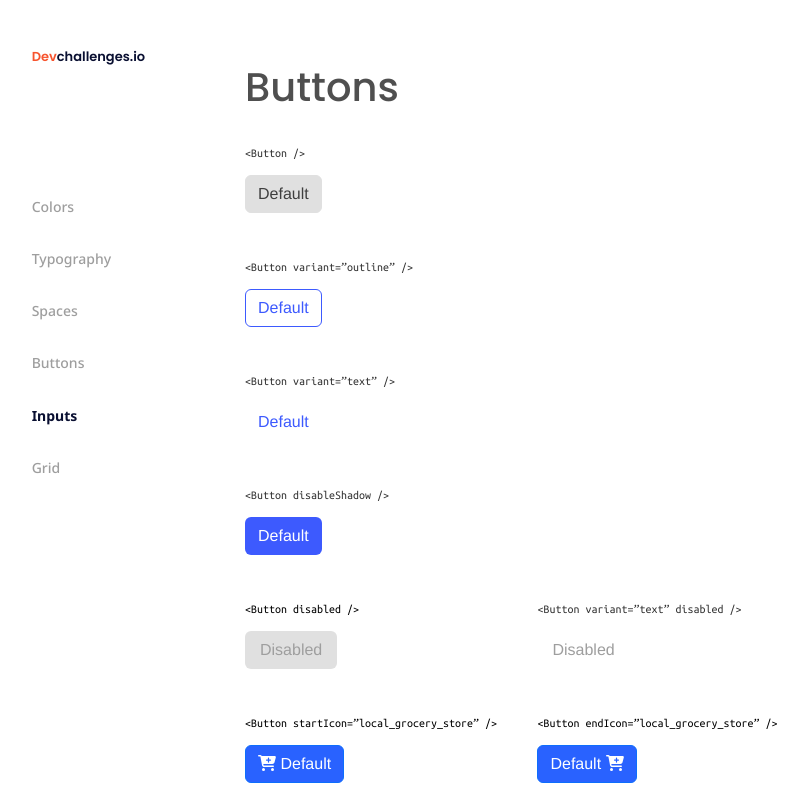
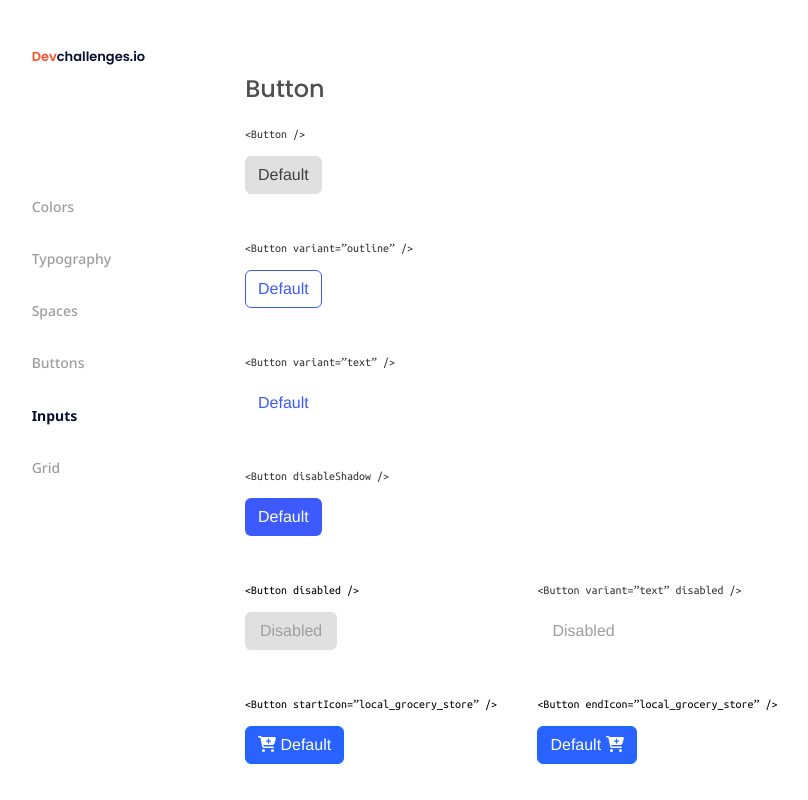
Before and after one commit to hasanaimroatun/wpu-buttonComponentChallenge, a Vue app: page / in a window 1280 px wide. Shown: the top 800 px of the page, without its empty margins (75-883 px from the left). Built offline with nearby package versions, Linux system fonts and the light colour scheme.

Commit message:
add emits, event listener, and methods

```diff
--- a/src/components/ButtonColor.vue
+++ b/src/components/ButtonColor.vue
@@ -3,19 +3,19 @@
         <div class="row mb-5">
             <div class="col-md-3 col-sm-8">
                 <div v-text="label13" class="label"></div>
-                <button type="button" class="btn btnDefault mt-1">Default</button>
+                <button type="button" class="btn btnDefault mt-1" @click="$emit('btnStyle12')">Default</button>
             </div>
             <div class="col-md-3 col-sm-8">
                 <div v-text="label14" class="label lPrimary"></div>
-                <button type="button" class="btn btnPrimary mt-1">Default</button>
+                <button type="button" class="btn btnPrimary mt-1" @click="$emit('btnStyle13')">Default</button>
             </div>
             <div class="col-md-3 col-sm-8">
                 <div v-text="label15" class="label lSecondary"></div>
-                <button type="button" class="btn btnSecondary mt-1">Secondary</button>
+                <button type="button" class="btn btnSecondary mt-1" @click="$emit('btnStyle14')">Secondary</button>
             </div>
             <div class="col-md-3 col-sm-8">
                 <div v-text="label16" class="label lDanger"></div>
-                <button type="button" class="btn btnDanger mt-1">Danger</button>
+                <button type="button" class="btn btnDanger mt-1" @click="$emit('btnStyle15')">Danger</button>
             </div>
         </div>
     </div>
@@ -31,7 +31,8 @@
                 label15: '<Button color=”secondary” />',
                 label16: '<Button color=”danger” />'
             }
-        }
+        },
+        emits: ['btnStyle12','btnStyle13','btnStyle14','btnStyle15']
     }
 </script>
 
--- a/src/components/ButtonDefault.vue
+++ b/src/components/ButtonDefault.vue
@@ -2,7 +2,12 @@
     <div class="row mb-5">
         <div class="col-md-9 col-sm-8">
             <div v-text="label1" class="label"></div>
-            <button type="button" class="btn mt-1">Default</button>
+            <button
+            type="button"
+            class="btn mt-1"
+            @click="$emit('btnStyle1')">
+                Default
+            </button>
         </div>
     </div>
 </template>
@@ -14,14 +19,15 @@
             return {
                 label1: '<Button />'
             }
-        }
+        },
+        emits: ['btnStyle1']
     }
 </script>
 
 <style scoped>
 .label {
     color: #333333;
-    margin-top: 28px;
+    margin-top: 13px;
 }
 
 button {
--- a/src/components/ButtonDisableShadow.vue
+++ b/src/components/ButtonDisableShadow.vue
@@ -2,7 +2,7 @@
     <div class="row mb-5">
         <div class="col-md-9 col-sm-8">
             <div v-text="label5" class="label"></div>
-            <button type="button" class="btn mt-1">Default</button>
+            <button type="button" class="btn mt-1" @click="$emit('btnStyle4')">Default</button>
         </div>
     </div>
 </template>
@@ -14,7 +14,8 @@
             return {
                 label5: '<Button disableShadow />'
             }
-        }
+        },
+        emits: ['btnStyle4']
     }
 </script>
 
--- a/src/components/ButtonDisabled.vue
+++ b/src/components/ButtonDisabled.vue
@@ -2,11 +2,11 @@
     <div class="row mb-5">
         <div class="col-md-4 col-sm-8">
             <div v-text="label6" class="label"></div>
-            <button type="button" class="btnDisabled mt-1">Disabled</button>
+            <button type="button" class="btnDisabled mt-1" @click="$emit('btnStyle5')">Disabled</button>
         </div>
         <div class="col-md-4 col-sm-8">
             <div v-text="label7" class="label lDisabledText"></div>
-            <button type="button" class="btnDisabledText mt-1">Disabled</button>
+            <button type="button" class="btnDisabledText mt-1" @click="$emit('btnStyle6')">Disabled</button>
         </div>
     </div>
 </template>
@@ -19,7 +19,8 @@
                 label6: '<Button disabled />',
                 label7: '<Button variant=”text” disabled />'
             }
-        }
+        },
+        emits: ['btnStyle5', 'btnStyle6']
     }
 </script>
 
--- a/src/components/ButtonIcon.vue
+++ b/src/components/ButtonIcon.vue
@@ -2,14 +2,14 @@
     <div class="row mb-5">
         <div class="col-md-4 col-sm-8">
             <div v-text="label8" class="label"></div>
-            <button type="button" class="btn btn-primary mt-1">
+            <button type="button" class="btn btn-primary mt-1" @click="$emit('icon1')">
                 <font-awesome-icon icon="fa-solid fa-cart-plus" />
                 Default
             </button>
         </div>
         <div class="col-md-4 col-sm-8">
             <div v-text="label9" class="label labelRight"></div>
-            <button type="button" class="btn btn-primary mt-1">
+            <button type="button" class="btn btn-primary mt-1" @click="$emit('icon2')">
                 Default
                 <font-awesome-icon icon="fa-solid fa-cart-plus" />
             </button>
@@ -25,7 +25,8 @@
                 label8: '<Button startIcon=”local_grocery_store” />',
                 label9: '<Button endIcon=”local_grocery_store” />'
             }
-        }
+        },
+        emits: ['icon1', 'icon2']
     }
 </script>
 
--- a/src/components/ButtonOutline.vue
+++ b/src/components/ButtonOutline.vue
@@ -2,7 +2,7 @@
     <div class="row mb-5">
         <div class="col-md-9 col-sm-8">
             <div v-text="label3" class="label"></div>
-            <button type="button" class="btn mt-1">Default</button>
+            <button type="button" class="btn mt-1" @click="$emit('btnStyle2')">Default</button>
         </div>
     </div>
 </template>
@@ -14,7 +14,8 @@
             return {
                 label3: '<Button variant=”outline” />'
             }
-        }
+        },
+        emits: ['btnStyle2']
     }
 </script>
 
--- a/src/components/ButtonSize.vue
+++ b/src/components/ButtonSize.vue
@@ -2,15 +2,15 @@
     <div class="row mb-5">
         <div class="col-md-3 col-sm-8">
             <div v-text="label10" class="label"></div>
-            <button type="button" class="btn btn-primary btn-sm mt-1">Default</button>
+            <button type="button" class="btn btn-primary btn-sm mt-1" @click="$emit('btnStyle9')">Default</button>
         </div>
         <div class="col-md-3 col-sm-8">
             <div v-text="label11" class="label labelMd"></div>
-            <button type="button" class="btn btn-primary btn-md mt-1">Default</button>
+            <button type="button" class="btn btn-primary btn-md mt-1" @click="$emit('btnStyle10')">Default</button>
         </div>
         <div class="col-md-3 col-sm-8">
             <div v-text="label12" class="label labelLg"></div>
-            <button type="button" class="btn btn-primary btn-lg mt-1">Default</button>
+            <button type="button" class="btn btn-primary btn-lg mt-1" @click="$emit('btnStyle11')">Default</button>
         </div>
     </div>
 </template>
@@ -24,7 +24,8 @@
                 label11: '<Button size=”md” />',
                 label12: '<Button size=”lg” />'
             }
-        }
+        },
+        emits: ['btnStyle9', 'btnStyle10', 'btnStyle11']
     }
 </script>
 
--- a/src/components/ButtonText.vue
+++ b/src/components/ButtonText.vue
@@ -2,7 +2,7 @@
     <div class="row mb-5">
         <div class="col-md-9 col-sm-8">
             <div v-text="label4" class="label"></div>
-            <button type="button" class="btn mt-1">Default</button>
+            <button type="button" class="btn mt-1" @click="$emit('btnStyle3')">Default</button>
         </div>
     </div>
 </template>
@@ -14,7 +14,8 @@
             return {
                 label4: '<Button variant=”text” />'
             }
-        }
+        },
+        emits: ['btnStyle3']
     }
 </script>
 
--- a/src/components/Buttons.vue
+++ b/src/components/Buttons.vue
@@ -4,15 +4,19 @@
             <Navigation />
         </div>
         <div class="col-8 text-start">
-            <h1 class="mt-3">Buttons</h1>
-            <ButtonDefault />
-            <ButtonOutline />
-            <ButtonText />
-            <ButtonDisableShadow />
-            <ButtonDisabled />
-            <ButtonIcon />
-            <ButtonSize />
-            <ButtonColor />
+            <div class="mt-3 btnTitle" :style="[btnStyle, btnSet, btnBoxShadow]">
+                <span v-html="iconPosition1" />
+                Button
+                <span v-html="iconPosition2" />
+            </div>
+            <ButtonDefault @btnStyle1="btnDefault"/>
+            <ButtonOutline @btnStyle2="btnOutline"/>
+            <ButtonText @btnStyle3="btnText"/>
+            <ButtonDisableShadow @btnStyle4="btnDisableShadow"/>
+            <ButtonDisabled @btnStyle5="btnDisabled" @btnStyle6="btnDisabledText"/>
+            <ButtonIcon @icon1="iconLeft(); increment()" @icon2="iconRight(); increment()"/>
+            <ButtonSize @btnStyle9="btnSm" @btnStyle10="btnMd" @btnStyle11="btnLg"/>
+            <ButtonColor @btnStyle12="btnDefault" @btnStyle13="btnPrimary" @btnStyle14="btnSecondary" @btnStyle15="btnDanger"/>
 
             <br><br>
             <div class="iconSource mt-5">Icons: <a href="https://fontawesome.com/icons/cart-plus?s=solid&f=classic">https://fontawesome.com/icons/cart-plus?s=solid&f=classic</a></div>
@@ -46,9 +50,147 @@
             ButtonColor
         },
         data() {
+            const btnIcons = ['<i class="fa-solid fa-paper-plane"/>', '<i class="fa-solid fa-trash"/>', '<i class="fa-solid fa-thumbs-up"/>', '<i class="fa-solid fa-upload"/>', '<i class="fa-solid fa-download"/>']
             return {
-
+                btnStyle: {
+                    border: '1px solid white',
+                    marginLeft: '-25px',
+                },
+                btnSet: {
+                    width: '130px',
+                    padding: '7px',
+                    borderRadius: '6px',
+                    textAlign: 'center',
+                },
+                btnBoxShadow: {},
+                btnIcons,
+                iconPosition1: ' ',
+                iconPosition2: ' ',
+                num: 0
             };
+        },
+        methods: {
+            btnDefault() {
+                this.btnStyle = {
+                    backgroundColor: '#E0E0E0',
+                    border: '1px solid #E0E0E0'
+                },
+                this.btnBoxShadow = {
+                    boxShadow: '1px 1px 5px grey'
+                }
+            },
+            btnOutline() {
+                this.btnStyle = {
+                    color: '#3D5AFE',
+                    border: '1px solid #3D5AFE',
+                    boxShadow: '1px 1px 5px grey'
+                },
+                this.btnBoxShadow = {
+                    boxShadow: '1px 1px 5px grey'
+                }
+            },
+            btnText() {
+                this.btnStyle = {
+                    color: '#3D5AFE',
+                    border: '1px solid white'
+                }
+                this.btnBoxShadow = {
+                    boxShadow: 'none'
+                }
+            },
+            btnDisableShadow() {
+                this.btnBoxShadow = {
+                    boxShadow: 'none'
+                }
+            },
+            btnDisabled() {
+                this.btnStyle = {
+                    backgroundColor: '#E0E0E0',
+                    color: '#9E9E9E',
+                    border: '1px solid #E0E0E0',
+                },
+                this.btnBoxShadow = {
+                    boxShadow: '1px 1px 5px grey'
+                }
+            },
+            btnDisabledText() {
+                this.btnStyle = {
+                    color: '#9E9E9E',
+                    border: '1px solid white'
+                },
+                this.btnBoxShadow = {
+                    boxShadow: 'none'
+                }
+            },
+            btnSm() {
+                this.btnSet = {
+                    width: '93px',
+                    fontSize: '14px',
+                    borderRadius: '6px',
+                    textAlign:'center',
+                    paddingLeft: '8px',
+                    paddingRight: '8px'
+                }
+            },
+            btnMd() {
+                this.btnSet = {
+                    width: '101px',
+                    fontSize: '16px',
+                    borderRadius: '6px',
+                    textAlign:'center',
+                    padding: '2px 8px 2px'
+                }
+            },
+            btnLg() {
+                this.btnSet = {
+                    width: '113px',
+                    fontSize: '18px',
+                    borderRadius: '6px',
+                    textAlign:'center',
+                    padding: '4px 8px 4px'
+                }
+            },
+            btnPrimary() {
+                this.btnStyle = {
+                    backgroundColor: '#2962FF',
+                    border: '1px solid #2962FF',
+                    color: 'white',
+                },
+                this.btnBoxShadow = {
+                    boxShadow: '1px 1px 5px grey'
+                }
+            },
+            btnSecondary() {
+                this.btnStyle = {
+                    backgroundColor: '#455A64',
+                    border: '1px solid #455A64',
+                    color: 'white'
+                },
+                this.btnBoxShadow = {
+                    boxShadow: '1px 1px 5px grey'
+                }
+            },
+            btnDanger() {
+                this.btnStyle = {
+                    backgroundColor: '#D32F2F',
+                    border: '1px solid #D32F2F',
+                    color: 'white'
+                },
+                this.btnBoxShadow = {
+                    boxShadow: '1px 1px 5px grey'
+                }
+            },
+            iconLeft() {
+                this.iconPosition1 = this.btnIcons[this.num],
+                this.iconPosition2 = ''
+            },
+            iconRight() {
+                this.iconPosition1 = '',
+                this.iconPosition2 = this.btnIcons[this.num]
+            },
+            increment() {
+                this.num === 4? this.num = this.num - 4: this.num = this.num + 1
+            }
         }
     }
 </script>
@@ -56,7 +198,7 @@
 <style>
 @import url('https://fonts.googleapis.com/css2?family=Montserrat:wght@500;700&family=Noto+Sans:wght@500;700&family=Poppins:wght@500;600&family=Ubuntu+Mono&display=swap');
 
-h1 {
+.btnTitle {
     font-family: 'Poppins', sans-serif;
     font-weight: 500;
     font-size: 24px;
@@ -110,11 +252,15 @@ button {
 }
 
 @media screen and (max-width:768px) {
-    h1,
     .label,
     .iconSource,
     .createdBy {
         padding-left: 45px;
     }
+
+    .btnTitle {
+        position: relative;
+        left: 45px;
+    }
 }
 </style>
```
